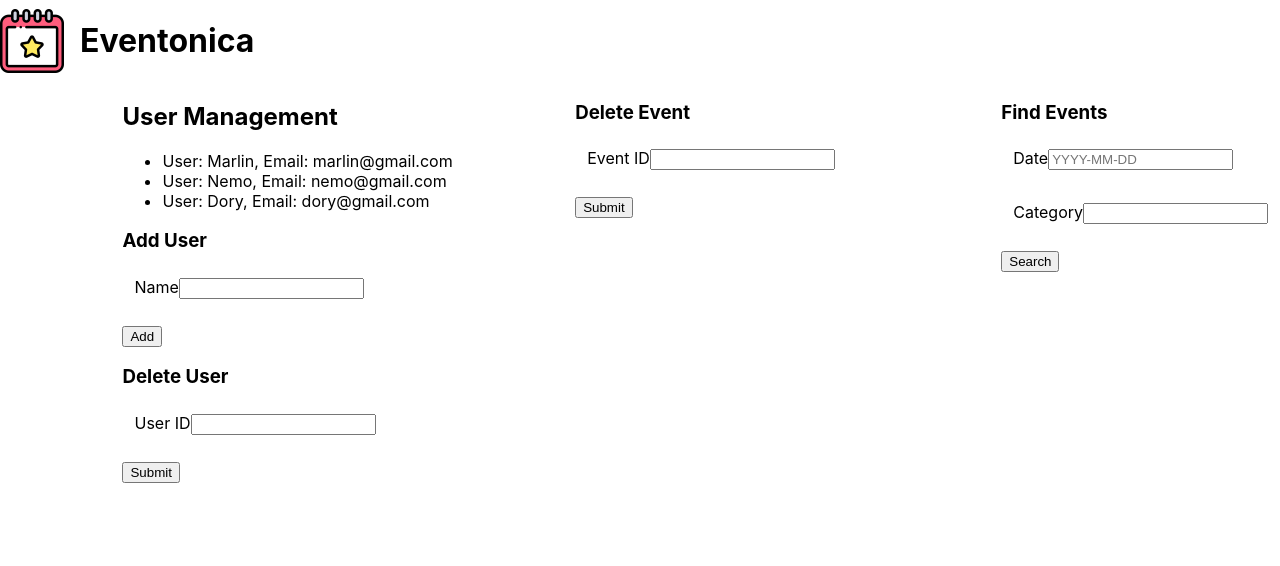
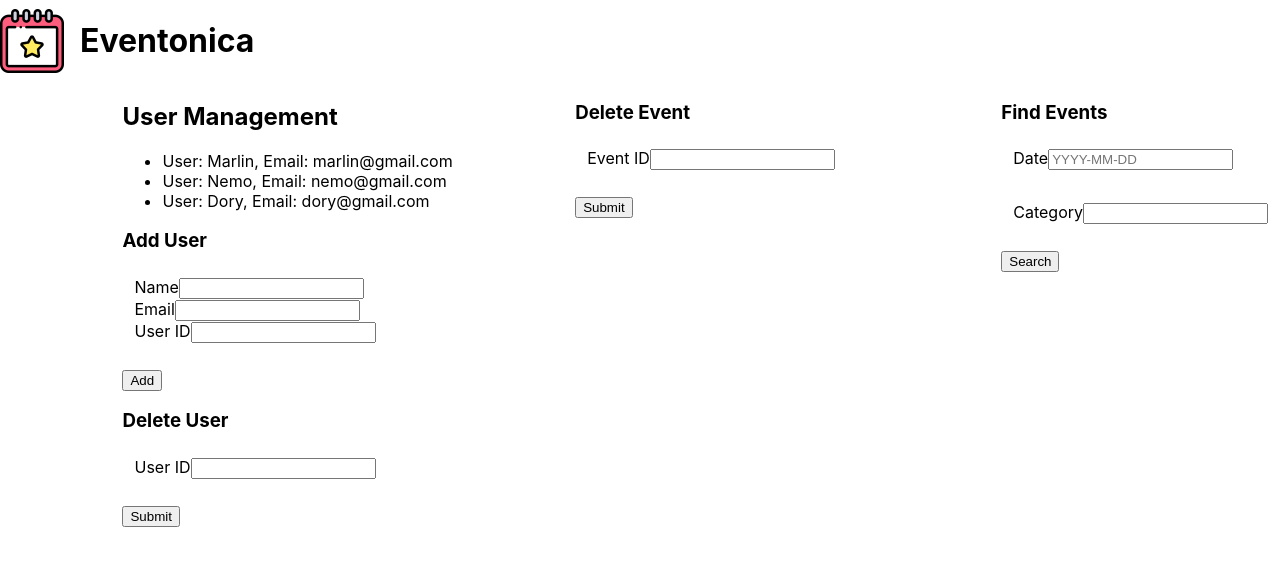
Before and after one commit to jenhuynh/techtonica-assignments, a React (Create React App) app in the folder eventonica-react/: page / in a window 1280 px wide. Shown: the top 566 px of the page. Built offline with nearby package versions, Linux system fonts and the light colour scheme.

Commit message:
Added name, id, and email fields with useState

```diff
--- a/eventonica-react/src/components/Users.jsx
+++ b/eventonica-react/src/components/Users.jsx
@@ -6,9 +6,17 @@ const Users = () => {
     const nemo = { name: "Nemo", email: "nemo@gmail.com", id: "2" };
     const dory = { name: "Dory", email: "dory@gmail.com" , id: "3"};
 
-
     //use setState to create uers and setUsers
     const [users, setUsers] = useState([marlin, nemo, dory])
+
+    //use setstate to name field
+    const [name, setName] = useState("");
+
+    //use setstate to email field
+    const [email, setEmail] = useState("");
+
+    //use settate to user id field
+    const [id, setId] = useState("");
   return (
    <>
      <section className="user-management">
@@ -24,10 +32,27 @@ const Users = () => {
                 <h3>Add User</h3>
                 <form id="add-user" action="#">
                   <fieldset>
+                      {/* user name field */}
+                  <div>
                     <label>Name</label>
-                    <input type="text" id="add-user-name" />
+                    {/* with value property, every time the user ty[es a name in name field, the name state is updated */}
+                    <input type="text" id="add-user-name"
+                    value={name}
+                    onChange={(e) => setName(e.target.value)}/>
+                    </div>
+                    {/* email field */}
+                    <div><label>Email</label>
+                    <input type="email" id="add-user-email"
+                    value={email} onChange={(e) => setEmail(e.target.value)}/>
+                    </div>
+                    {/* id field */}
+                    <div><label>User ID</label>
+                    <input type="text" id="add-user-id"
+                    value={id} onChange={(e) => setId(e.target.value)}/>
+                    </div>
+
                   </fieldset>
-                  {/* Add more form fields here */}
+
                   <input type="submit" value="Add" />
                 </form>
               </div>
```
